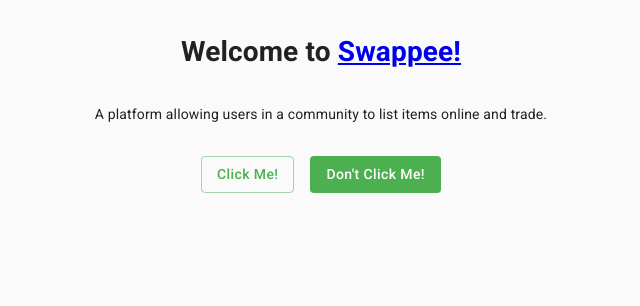
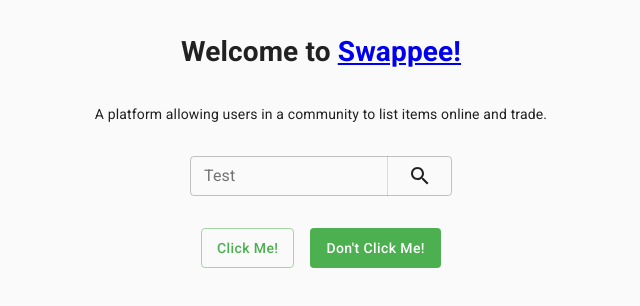
Before and after one commit to MarcusTXK/Swappee, a Next.js app in the folder frontend/: page / in a window 1280 px wide. Shown: the top 306 px of the page, without its empty margins (319-959 px from the left). Built offline with nearby package versions, Linux system fonts and the light colour scheme.

Commit message:
Update theme, Add material ui icons and Add sample search bar

```diff
--- /dev/null
+++ b/frontend/components/molecules/MSampleSearchBar.tsx
@@ -0,0 +1,42 @@
+import { useState, MouseEvent } from 'react';
+import { Button, TextField, Menu, MenuList, MenuItem, Divider } from '@material-ui/core';
+import { Search } from '@material-ui/icons';
+
+const MSampleSearchBar = () => {
+  const [anchorEl, setAnchorEl] = useState<null | HTMLElement>(null);
+
+  const handleClick = (event: MouseEvent<HTMLElement>) => {
+    setAnchorEl(event.currentTarget);
+  };
+
+  const handleClose = () => {
+    setAnchorEl(null);
+  };
+
+  return (
+    <TextField
+      className="m-sample-searchbar"
+      variant="outlined"
+      label="Test"
+      size="small"
+      InputProps={{
+        endAdornment: (
+          <>
+            <Divider orientation="vertical" />
+            <Button onClick={handleClick}>
+              <Search />
+            </Button>
+            <Menu anchorEl={anchorEl} open={Boolean(anchorEl)} onClose={handleClose}>
+              <MenuList>
+                <MenuItem>Items</MenuItem>
+                <MenuItem>Users</MenuItem>
+              </MenuList>
+            </Menu>
+          </>
+        ),
+      }}
+    />
+  );
+};
+
+export default MSampleSearchBar;
--- a/frontend/config/theme.ts
+++ b/frontend/config/theme.ts
@@ -20,6 +20,10 @@ const theme = createTheme({
         // Some CSS
         color: 'white',
         boxShadow: 'none',
+        height: '40px',
+      },
+      outlinedPrimary: {
+        height: '40px',
       },
     },
   },
--- a/frontend/package.json
+++ b/frontend/package.json
@@ -10,6 +10,7 @@
   },
   "dependencies": {
     "@material-ui/core": "^4.12.3",
+    "@material-ui/icons": "^4.11.2",
     "next": "11.1.0",
     "react": "17.0.2",
     "react-dom": "17.0.2",
--- a/frontend/pages/_document.tsx
+++ b/frontend/pages/_document.tsx
@@ -9,8 +9,7 @@ export default class MyDocument extends Document {
       <Html lang="en">
         <Head>
           <meta name="theme-color" content={theme.palette.primary.main} />
-          {/* <link rel="icon" href="/favicon.ico" />
-          <link rel="preconnect" href="https://fonts.gstatic.com" /> */}
+          <link rel="icon" href="/favicon.ico" />
           <link rel="stylesheet" href="https://fonts.googleapis.com/css?family=Roboto:300,400,500,700&display=swap" />
         </Head>
         <body>
--- a/frontend/pages/index.tsx
+++ b/frontend/pages/index.tsx
@@ -2,6 +2,7 @@ import { Button, Box } from '@material-ui/core';
 import Link from 'next/link';
 import Head from 'next/head';
 import AContainer1440 from 'components/atoms/AContainer1440';
+import MSampleSearchBar from 'components/molecules/MSampleSearchBar';
 
 const Home = () => {
   return (
@@ -20,6 +21,9 @@ const Home = () => {
           <Box component="p" my={4}>
             A platform allowing users in a community to list items online and trade.
           </Box>
+          <Box mb={4}>
+            <MSampleSearchBar />
+          </Box>
           <Box display="flex">
             <Box mr={2}>
               <Button color="primary" variant="outlined">
--- a/frontend/styles/scss/components/_components.molecules.scss
+++ b/frontend/styles/scss/components/_components.molecules.scss
@@ -0,0 +1,8 @@
+.m-sample-searchbar {
+  .MuiDivider-vertical {
+    height: 40px;
+  }
+  .MuiOutlinedInput-adornedEnd {
+    padding-right: 0px;
+  }
+}
```
Also changed, not shown: 1 other file (tests, documents, lock files or other folders).
